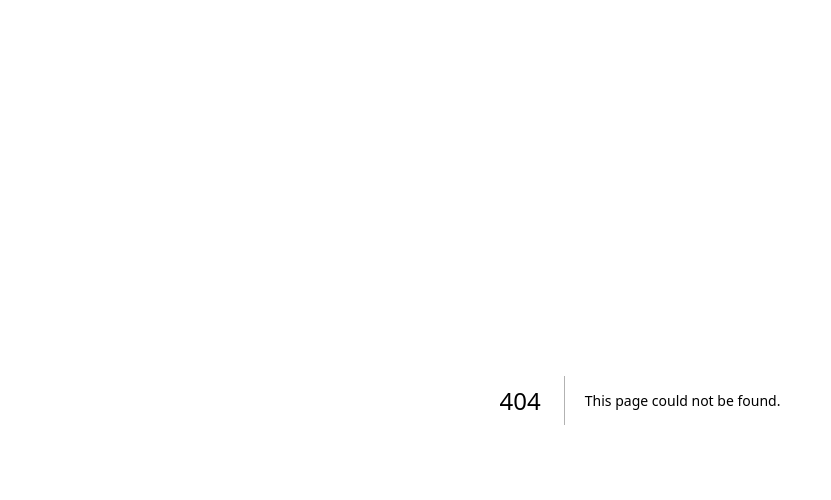
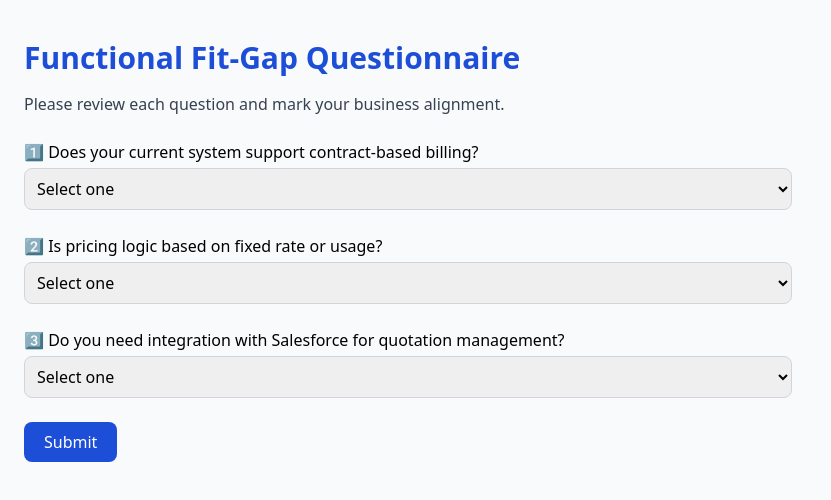
Before and after one commit to navaneethanoct28/Nave-Web-App, a Next.js app: page /questionnaire in a window 1280 px wide. Before the commit this address had no page. Shown: the top 500 px of the page, without its empty margins (0-831 px from the left). Built offline with nearby package versions, Linux system fonts and the light colour scheme.

Commit message:
Create page.js

```diff
--- /dev/null
+++ b/app/questionnaire/page.js
@@ -0,0 +1,58 @@
+export default function QuestionnairePage() {
+  return (
+    <div className="min-h-screen bg-gray-50 px-6 py-10">
+      <h1 className="text-3xl font-bold mb-4 text-blue-700">
+        Functional Fit-Gap Questionnaire
+      </h1>
+
+      <p className="text-gray-700 mb-6">
+        Please review each question and mark your business alignment.
+      </p>
+
+      <form className="space-y-6 max-w-3xl">
+        <div>
+          <label className="block font-medium mb-1">
+            1️⃣ Does your current system support contract-based billing?
+          </label>
+          <select className="w-full border border-gray-300 rounded-lg p-2">
+            <option>Select one</option>
+            <option>Yes - Fully</option>
+            <option>Partially</option>
+            <option>No - Gap</option>
+          </select>
+        </div>
+
+        <div>
+          <label className="block font-medium mb-1">
+            2️⃣ Is pricing logic based on fixed rate or usage?
+          </label>
+          <select className="w-full border border-gray-300 rounded-lg p-2">
+            <option>Select one</option>
+            <option>Fixed Rate</option>
+            <option>Usage Based</option>
+            <option>Both Supported</option>
+          </select>
+        </div>
+
+        <div>
+          <label className="block font-medium mb-1">
+            3️⃣ Do you need integration with Salesforce for quotation management?
+          </label>
+          <select className="w-full border border-gray-300 rounded-lg p-2">
+            <option>Select one</option>
+            <option>Yes</option>
+            <option>No</option>
+          </select>
+        </div>
+
+        <button
+          type="button"
+          className="mt-6 bg-blue-700 hover:bg-blue-800 text-white px-5 py-2 rounded-lg"
+          onClick={() => alert("Responses saved! (demo only)")}
+        >
+          Submit
+        </button>
+      </form>
+    </div>
+  );
+}
```
